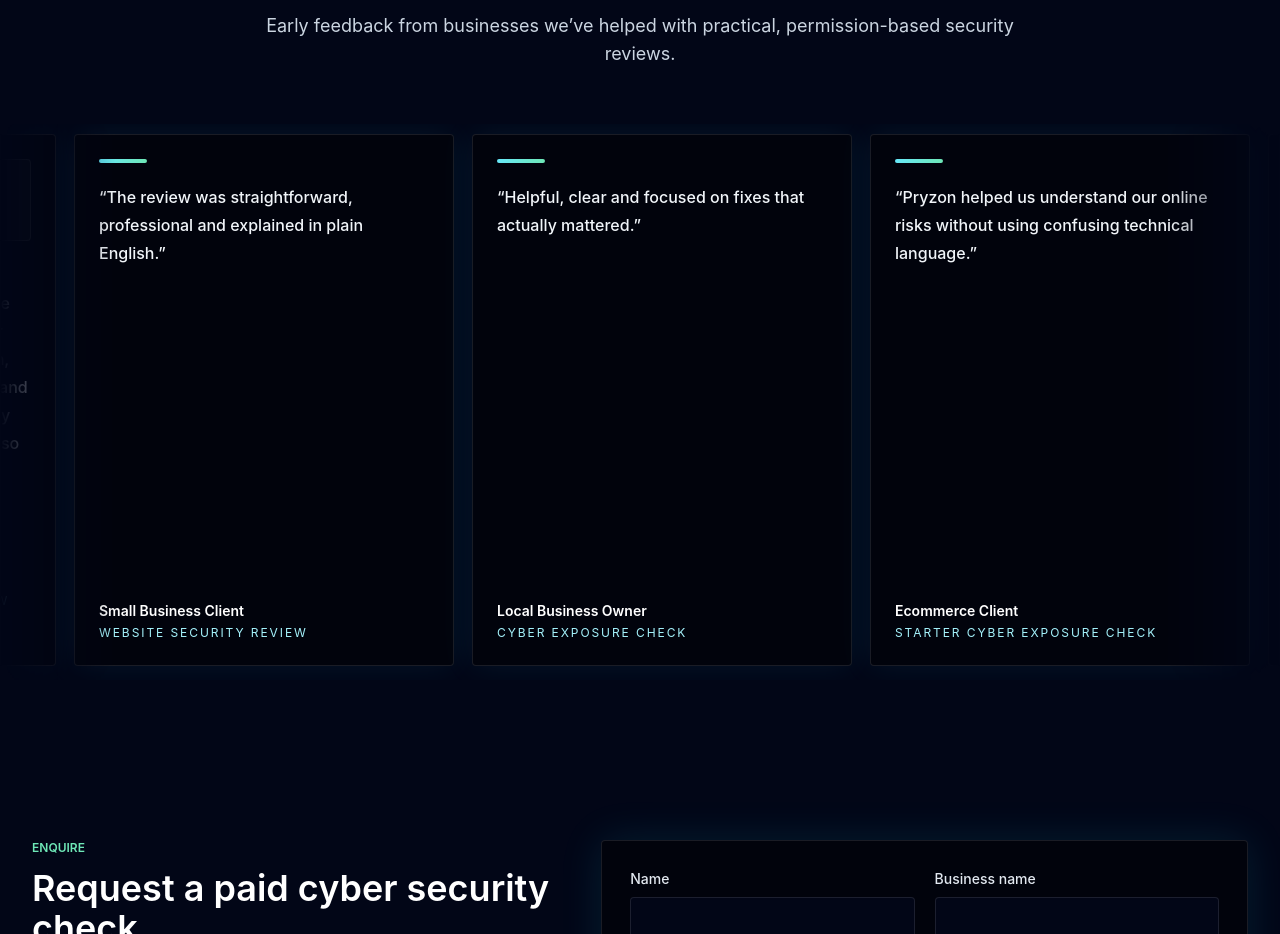
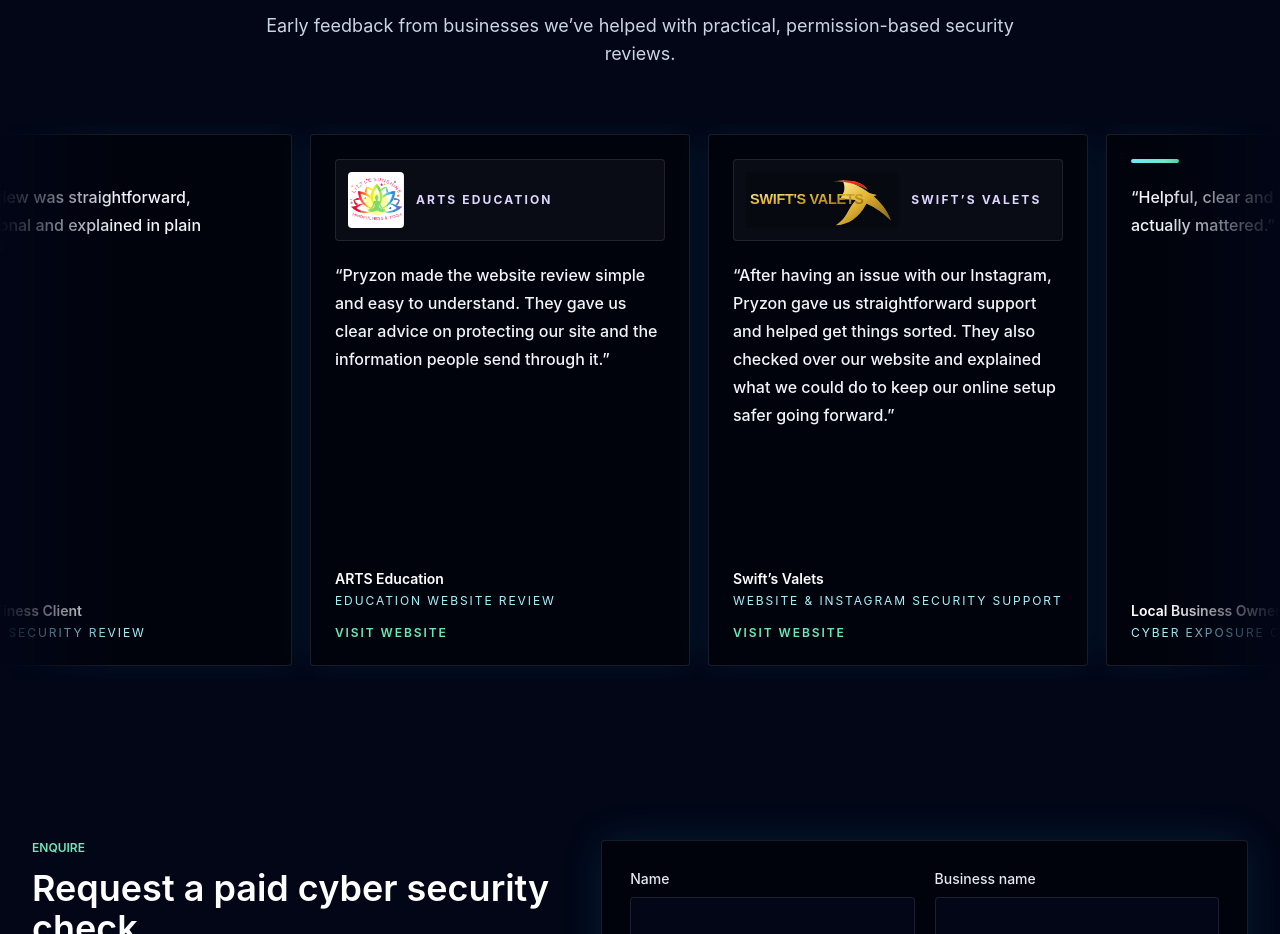
Before and after one commit to rylieread4006/pryzon-site, a React (Vite) app: page / in a window 1280 px wide. Shown: the part 4720-5654 px from the top of the page. Built offline with nearby package versions, Linux system fonts and the light colour scheme.

Commit message:
Fix deployment config

```diff
--- a/src/App.jsx
+++ b/src/App.jsx
@@ -1,6 +1,8 @@
 import { useState } from "react";
 import ParticleHero from "./components/ParticleHero.jsx";
+import artsEducationLogo from "./assets/arts-education-logo.avif";
 import clobberCornerLogo from "./assets/clobber-corner-logo.png";
+import swiftsValetsLogo from "./assets/swifts-valets-logo.svg";
 
 const contactEmail = "contact@pryzon.co.uk";
 const formspreeEndpoint = "https://formspree.io/f/xzdwqwwv";
@@ -119,6 +121,23 @@ const reviews = [
     quote: "The review was straightforward, professional and explained in plain English.",
     name: "Small Business Client",
     label: "Website Security Review",
+  },
+  {
+    quote:
+      "Pryzon made the website review simple and easy to understand. They gave us clear advice on protecting our site and the information people send through it.",
+    name: "ARTS Education",
+    label: "Education Website Review",
+    logo: artsEducationLogo,
+    url: "https://www.artseducation.co.uk/page-page_sXbb52ZPdRScMfaa5oiBt",
+  },
+  {
+    quote:
+      "After having an issue with our Instagram, Pryzon gave us straightforward support and helped get things sorted. They also checked over our website and explained what we could do to keep our online setup safer going forward.",
+    name: "Swift’s Valets",
+    label: "Website & Instagram Security Support",
+    logo: swiftsValetsLogo,
+    logoWide: true,
+    url: "https://www.swiftsvalets.com/contact",
   },
   {
     quote: "Helpful, clear and focused on fixes that actually mattered.",
@@ -464,7 +483,11 @@ function ReviewCard({ review, index }) {
             <img
               src={review.logo}
               alt={`${review.name} logo`}
-              className="h-14 w-14 shrink-0 rounded bg-white object-contain"
+              className={
+                review.logoWide
+                  ? "h-14 max-w-[170px] shrink-0 rounded bg-black/20 object-contain"
+                  : "h-14 w-14 shrink-0 rounded bg-white object-contain"
+              }
             />
             <span className="text-xs font-bold uppercase tracking-[0.18em] text-violet-200">
               {review.name}
```
Also changed, not shown: src/assets/arts-education-logo.avif (added), src/assets/swifts-valets-logo.svg (added).
